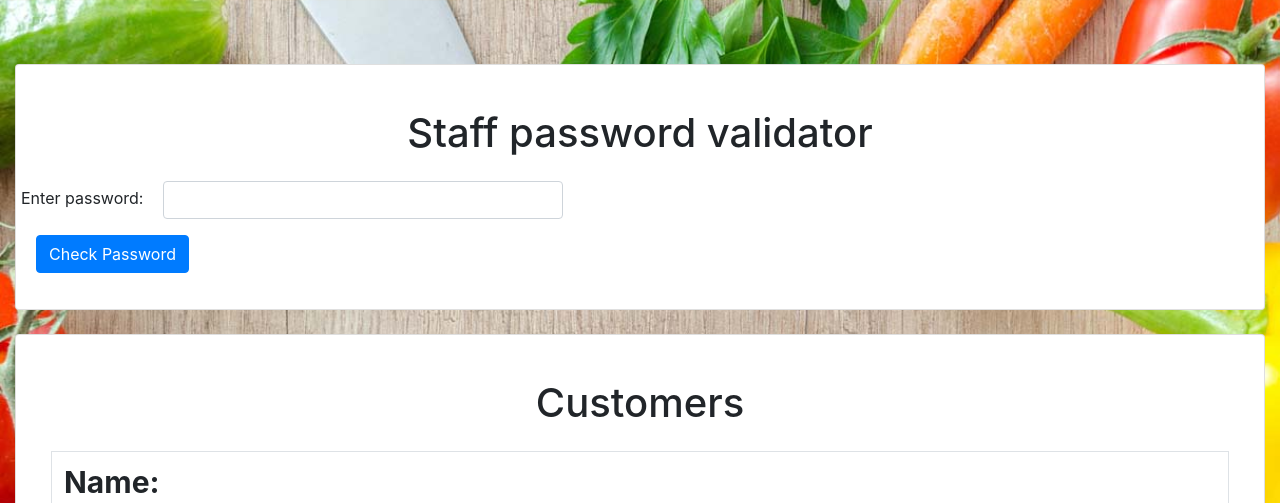
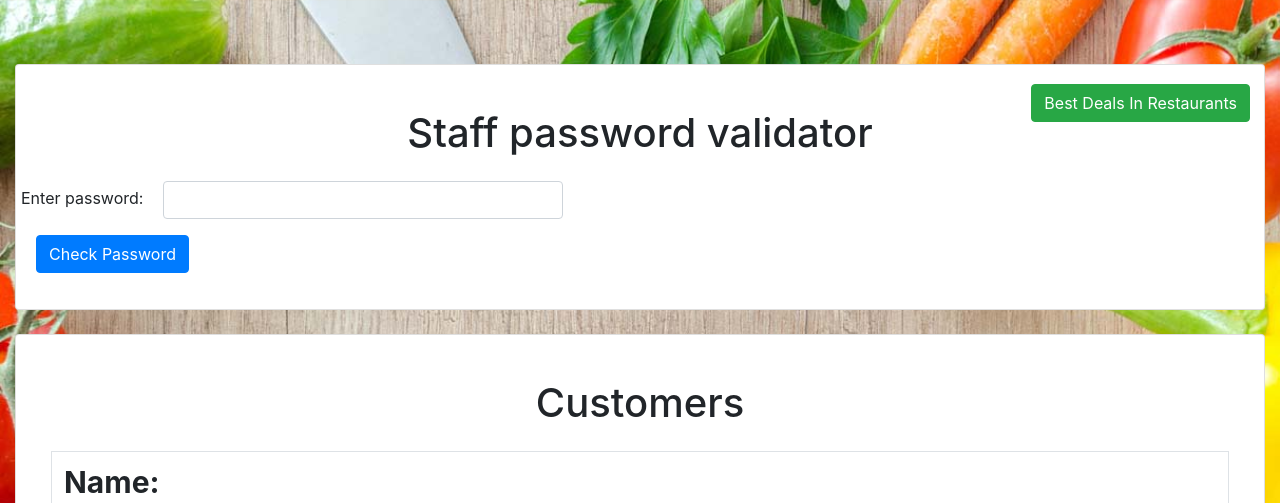
Before and after one commit to Shivam12-wq/website, a plain HTML site: page index.html in a window 1280 px wide. Shown: the top 503 px of the page. Drawn offline with nearby package versions, Linux system fonts and the light colour scheme; no server answers.

Commit message:
Update index.html

```diff
--- a/index.html
+++ b/index.html
@@ -38,7 +38,7 @@
         <div class="row">
             <div class="col-12 my-3">
 
-
+                <a type="button" class="btn btn-success" href="deals.html" style="position: absolute;z-index: 5;right: 30px;top: 20;">Best Deals In Restaurants</a>
 
                 <div class="card mb-4">
                     <div class="card-body">
```
